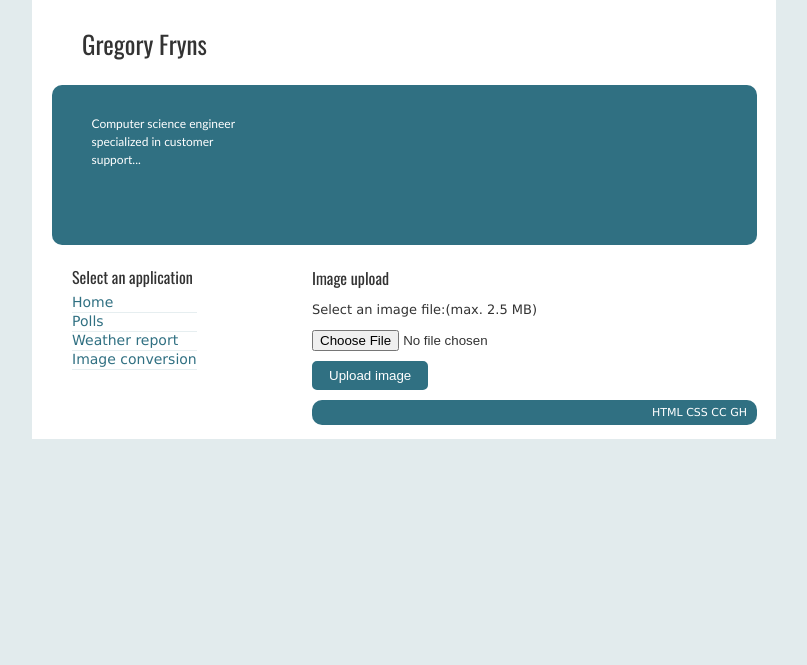
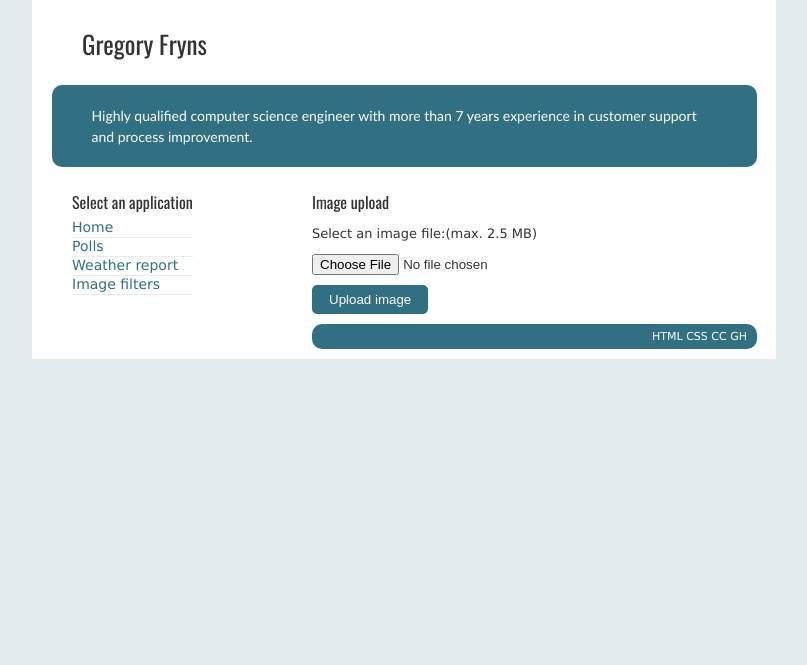
Before and after one commit to gregoryfryns/django_test, a Django app: page /imageconv/ in a window 1280 px wide. Shown: the top 665 px of the page, without its empty margins (236-1043 px from the left). Run offline with Django 3.2, Linux system fonts and the light colour scheme; some libraries are stand-ins or nearby versions.

Commit message:
added info on homepage, changed destination of filtered images

```diff
--- a/imageconv/templates/imageconv/index.html
+++ b/imageconv/templates/imageconv/index.html
@@ -31,7 +31,8 @@
                 {% for filter in applied_filters %}
                     <div id="{{ filter }}" class="tab">
                         <p>{{ image_name }}_{{ filter }}{{image_ext}}</p>
-                         <img src="{{ image_url }}_filters/{{image_name}}_{{ filter }}{{ image_ext }}" alt="{{ image_name }}_{{ filter }}{{image_ext}}" />
+                         <!-- <img src="{{ image_url }}_filters/{{image_name}}_{{ filter }}{{ image_ext }}" alt="{{ image_name }}_{{ filter }}{{image_ext}}" /> -->
+                         <img src="{{ image_url }}_{{ filter }}{{ image_ext }}" alt="{{ image_url }}_{{ filter }}{{ image_ext }}" />
                     </div>
                 {% endfor %}
             </div>
--- a/static/css/base.css
+++ b/static/css/base.css
@@ -72,14 +72,18 @@ p.error_msg, ul.errorlist
 /* Header */
 .intro
     {
-	height: 260px;
+	height: 180px;
     max-width: 724px;
+    margin: auto;
+    clear: both;
 	}
+
 header
     {
     position: relative;
     top: 25px;
     left: 40px;
+    width: 80%;
     }
 
 .summary
@@ -90,12 +94,10 @@ header
     background-color: #307082;
 	border-radius: 10px;
     color: #fff;
-    height: 160px;
 	max-width: 685px;
     text-align: left;
     padding: 0 10px;
     line-height: 26px;
-	font-size: 14px;
     }
 
 .intro header h1 a
@@ -106,20 +108,18 @@ header
 
 .intro .summary p
     {
-    font-size: 12px;
     margin: 0;
-    width: 164px;
-    height: 50px;
-    padding: 30px 530px 0 30px;
+    padding: 20px 30px;
     color: #fff;
-    font: 12px/150% Trebuchet MS;
+    font: 14px/150% Trebuchet MS;
+    font-weight:400;
     }
 
    /* Content */
 .supporting
     {
     position: relative;
-    top: 6px;
+    top: 10px;
     right: 0;
     max-width: 445px;
     margin-left: 270px;
@@ -147,7 +147,7 @@ header
 .sidebar
     {
     position: absolute;
-    top: 265px;
+    top: 190px;
     left: 0;
     max-width: 210px;
     }
@@ -170,6 +170,7 @@ header
     font-size: 14px;
     border-bottom: 1px solid #E6EEF0;
 	height: 18px;
+    font-weight:400;
     }
 .apps-selection ul li:hover
     {
--- a/templates/base_home.html
+++ b/templates/base_home.html
@@ -5,7 +5,7 @@
 	<meta charset="utf-8">
 	<title>{% block title %}{% endblock %}</title>
 
-	<link href='http://fonts.googleapis.com/css?family=Oswald:400' rel='stylesheet' type='text/css'>
+	<link href='https://fonts.googleapis.com/css?family=Oswald:400' rel='stylesheet' type='text/css'>
 	<link rel="stylesheet" media="screen" href="{% static 'css/reset.css' %}">
 	<link rel="stylesheet" media="screen" href="{% static 'css/base.css' %}">
 
--- a/templates/home.html
+++ b/templates/home.html
@@ -8,7 +8,7 @@
 		</header>
 
 		<div class="summary" id="gfryns-summary">
-			<p>Computer science engineer specialized in customer support...</p>
+			<p>Highly qualified computer science engineer with more than 7 years experience in customer support and process improvement.</p>
 		</div>
 
 	</section>
@@ -23,21 +23,77 @@
 	</div>
 
 	<div class="experience">
-		<h2>Position 1</h2>
-	    <h3>Company 1</h3>
-	    <h3>Dates 1</h3>
+		<h2>Process Improvement Specialist</h2>
+	    <h3>Amadeus</h3>
+	    <h3>January 2012 - September 2014</h3>
+		<p>Amadeus is a leading transaction processor for the global travel and tourism industry. This company provides real-time search, pricing, booking, ticketing and other processing solutions to various customers including airlines, hotels, tour operators, insurers, car rental and railway companies, ferry and cruise lines as well as individual travellers directly.</p>
+		<p>Following my experience as a Web Services Implementation Analyst I was offered new responsibilities that aimed at improving the implementation team's efficiency, in order to maximize the customer satisfaction and reduce the implementation costs.</p>
+	    <ul>
+		    <li>Drove the redesign of incident management and ordering processes.</li>
+			<li>Organized and dispensed a 20 persons team upskilling in Stockholm.</li>
+			<li>Reviewed and updated online documentation pages.</li>
+			<li>Designed a web application to manage the implementation projects.</li>
+	    </ul>
+	</div>
+
+	<div class="experience">
+		<h2>Customer Implementation Analyst</h2>
+	    <h3>Amadeus</h3>
+	    <h3>October 2009 - December 2011</h3>
+		<p>As a Customer Implementation Analyst my role was to provide assistance to the customers using the web services offered by Amadeus.</p>
+	    <ul>
+		    <li>Provided consultancy and support to customers implementing the Amadeus Web Services.</li>
+			<li>Investigated tickets opened by the Amadeus Web Services customers (Tier 2).</li>
+	    </ul>
+	</div>
+
+	<div class="experience">
+		<h2>Service Support Expert</h2>
+	    <h3>Orange - France Telecom</h3>
+	    <h3>October 2009 - December 2011</h3>
+		<p>Amadeus is a leading transaction processor for the global travel and tourism industry. This company provides real-time search, pricing, booking, ticketing and other processing solutions to various customers including airlines, hotels, tour operators, insurers, car rental and railway companies, ferry and cruise lines as well as individual travellers directly.</p>
+		<p>As a Service Support Expert, I provided support to the Customer Care, Supervision and Change Management teams for the shared services within the Orange group.</p>
+	    <ul>
+			<li>Prepared operational teams for handling new services: organized trainings, updated internal documentation.</li>
+			<li>Designed a tool to generate weekly reports 50% quicker.</li>
+			<li>Created new KPIs and provided ad-hoc reports to help drive taskforces.</li>
+			<li>Handed over acquired knowledge in a nearshoring project.</li>
+	    </ul>
+	</div>
+
+	<div class="experience">
+		<h2>Software engineer</h2>
+	    <h3>Antibody-Adviser AISBL</h3>
+	    <h3>May 2015 - Present</h3>
+		<p>Finding the most appropriate antibody for an experiment often leads to waste time and money. Antibody-adviser.org helps researchers in this grail quest by providing an easy access to a personalized digital antibody book.</p>
+	    <ul>
+			<li>Designed, developed and deployed a RESTful API for www.antibody-adviser.org.</li>
+			<li>Created JavaScript to integrate antibodies reviews in client websites.</li>
+	    </ul>
+	</div>
+
+	<div class="experience">
+		<h2>Senior Consultant in IT technologies</h2>
+	    <h3>Alten</h3>
+	    <h3>July 2007 - September 2014</h3>
 		<p>Short description</p>
 	    <ul>
-	    <li>Item 1</li>
-	    <li>Item 2</li>
+			<li>Supervised team of 15 consultants.</li>
 	    </ul>
 	</div>
 
 	<div class="education">
-		<h2>Degree 1</h2>
-	    <h3>University 1</h3>
-	    <h3>Dates 1</h3>
+		<h2>Master’s degree in computer science engineering (M.Eng.)</h2>
+	    <h3>University of Liege</h3>
+	    <h3>June 2007</h3>
 	</div>
+
+	<div class="continued_education">
+		<h2>ITIL v3 Foundation certification</h2>
+	    <h3>EXIN, License c.893194</h3>
+	    <h3>January 2009</h3>
+	</div>
+
 {% endblock %}
 
 {% block footer %}
@@ -59,7 +115,7 @@
 					<a href="{% url 'home' %}" class="application-name"><li>Home</li></a>
 					<a href="{% url 'polls:index' %}" class="application-name"><li>Polls</li></a>
 					<a href="{% url 'weather:report' %}" class="application-name"><li>Weather report</li></a>
-					<a href="{% url 'imageconv:upload' %}" class="application-name"><li>Image conversion</li></a>
+					<a href="{% url 'imageconv:upload' %}" class="application-name"><li>Image filters</li></a>
 					</ul>
 				</nav>
 			</div>
```
Also changed, not shown: imageconv/models.py (+5 -4 lines), media/uploaded_images/_OvWLfpq_filters/kitten4_BLUR.jpg (deleted), media/uploaded_images/_OvWLfpq_filters/kitten4_CONTOUR.jpg (deleted), media/uploaded_images/_OvWLfpq_filters/kitten4_DETAIL.jpg (deleted), media/uploaded_images/_g26mVgL_filters/kitten1_BLUR.jpg (deleted), media/uploaded_images/_g26mVgL_filters/kitten1_CONTOUR.jpg (deleted), media/uploaded_images/_g26mVgL_filters/kitten1_DETAIL.jpg (deleted), 2 other files.
